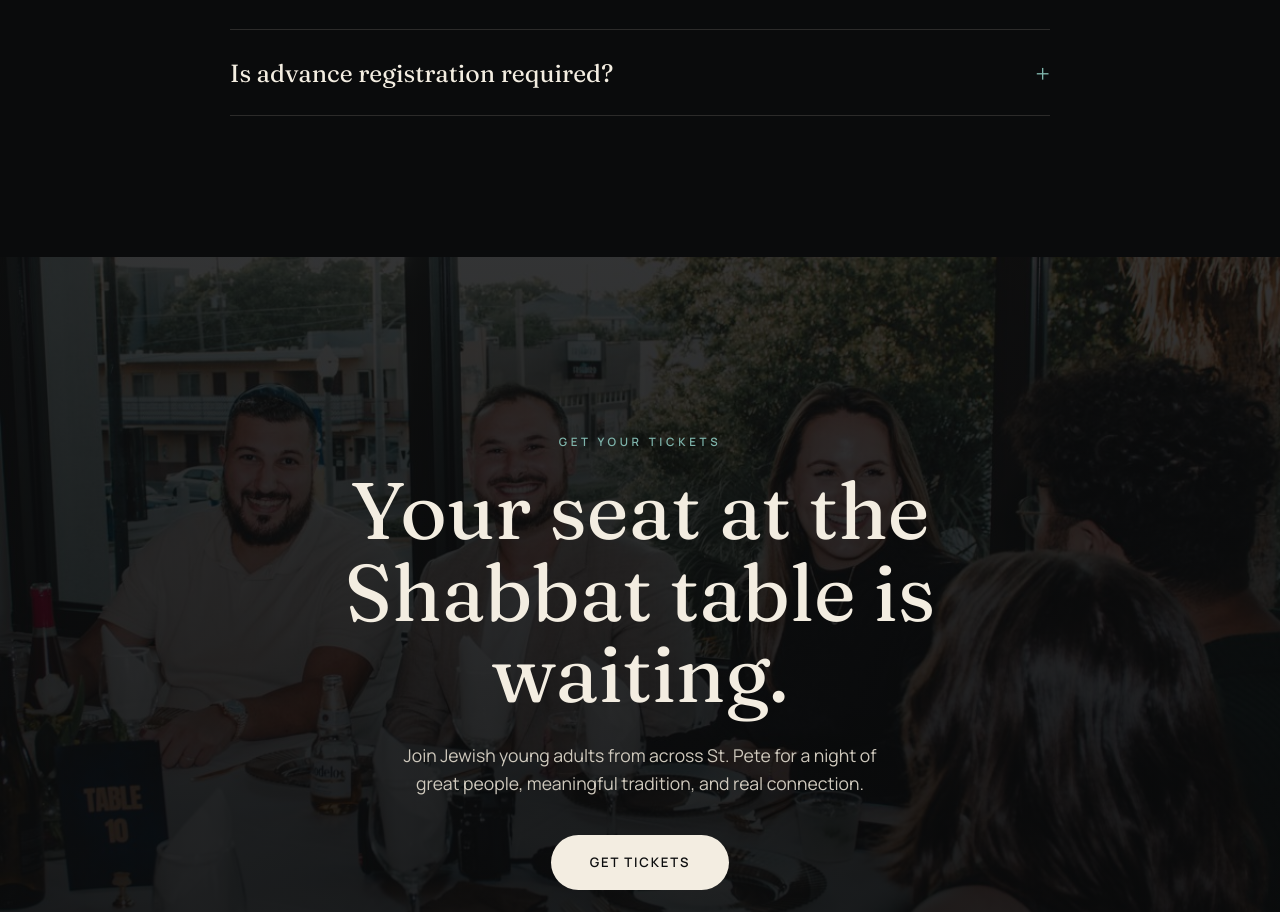
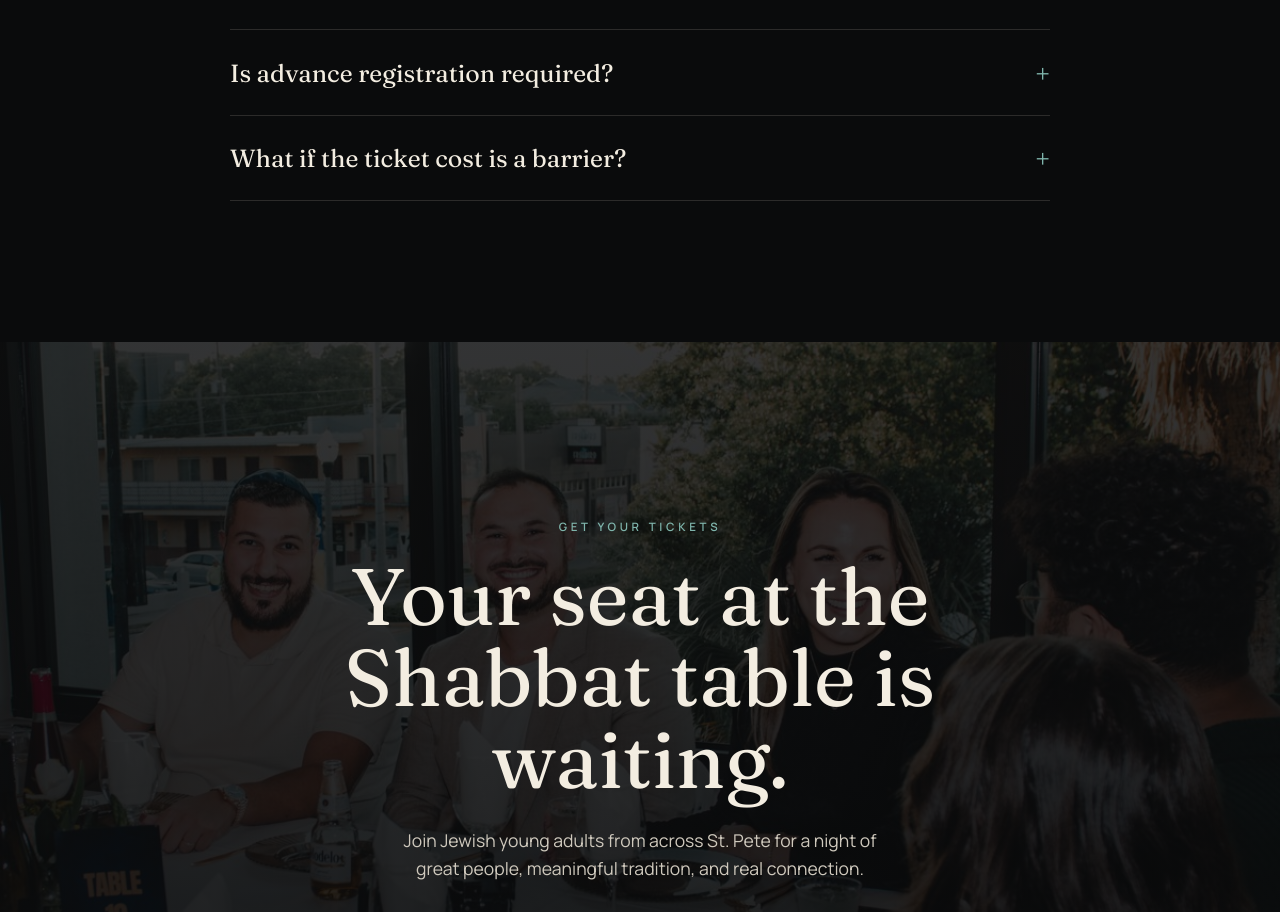
Before and after one commit to mendel-ctrl/cypshabbat, a plain HTML site: page index.html in a window 1280 px wide. Shown: the part 6070-6982 px from the top of the page. Drawn offline with Linux system fonts and the light colour scheme.

Commit message:
Add FAQ: reach out to Rabbi Mendel if ticket cost is a barrier

```diff
--- a/index.html
+++ b/index.html
@@ -570,6 +570,10 @@ a:focus-visible,button:focus-visible{outline:2px solid var(--teal);outline-offse
         <button class="faq__q" aria-expanded="false">Is advance registration required?</button>
         <div class="faq__a"><p>Yes. Advance registration helps us prepare seating, food, and drinks for every guest.</p></div>
       </div>
+      <div class="faq__item">
+        <button class="faq__q" aria-expanded="false">What if the ticket cost is a barrier?</button>
+        <div class="faq__a"><p>We never want cost to keep anyone from joining. Reach out to Rabbi Mendel at <a href="mailto:Mendel@chabadsp.com" style="color:var(--teal);text-decoration:underline">Mendel@chabadsp.com</a> and we'll take care of you &mdash; discreetly and with no questions asked.</p></div>
+      </div>
     </div>
   </div>
 </section>
```
